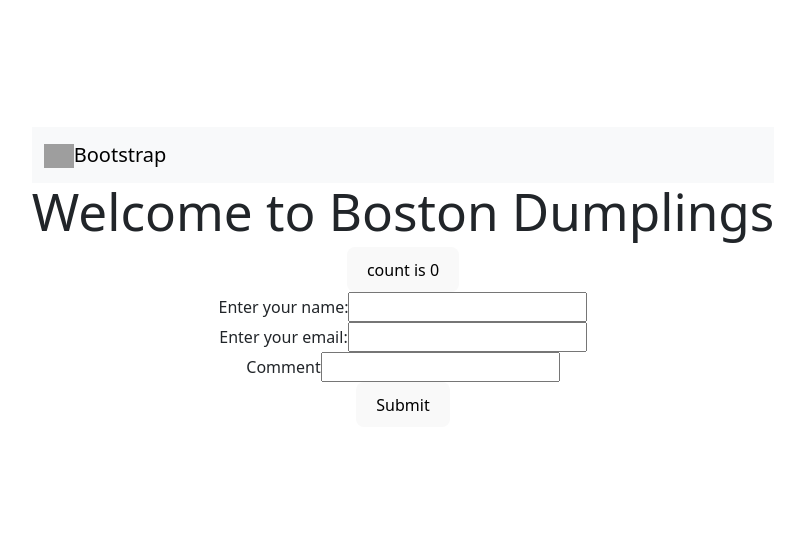
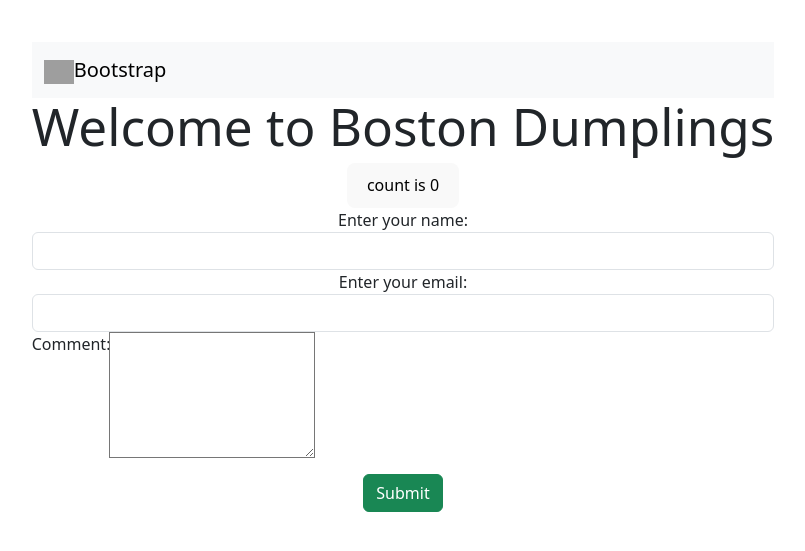
Before and after one commit to abhuraya/Boston_Dumplings, a React (Vite) app: page / in a window 1280 px wide. Shown: the part 123-674 px from the top of the page, without its empty margins (237-1042 px from the left). Built offline with nearby package versions, Linux system fonts and the light colour scheme; grey boxes are pictures that could not be loaded.

Commit message:
form bootstrap commit

```diff
--- a/src/components/Landing.jsx
+++ b/src/components/Landing.jsx
@@ -11,18 +11,18 @@ export default function Landing(){
             <form action="" method='post'>
                 <div class='nameInput'>
                     <label htmlFor="name">Enter your name: </label>
-                    <input type="text" name='name' id='name' required/>
+                    <input type="text" name='name' id='name' class='form-control' required/>
                 </div>
                 <div class='emailInput'>
                     <label htmlFor="email">Enter your email: </label>
-                    <input type="email" name="email" id='email' required />
+                    <input type="email" name="email" id='email' class='form-control' required />
                 </div>
-                <div class='comment'>
-                    <label htmlFor="comment">Comment</label>
-                    <input type="text" name='comment' id='comment'/>
+                <div class='comment input-group mb-3'>
+                    <label htmlFor="comment">Comment: </label>
+                    <textarea name="form-control" rows='5' id=""></textarea>
                 </div>
                 <div>
-                    <button>Submit</button>
+                    <button type='button' className='btn btn-success'>Submit</button>
                 </div>
             </form>
         </div>
```
